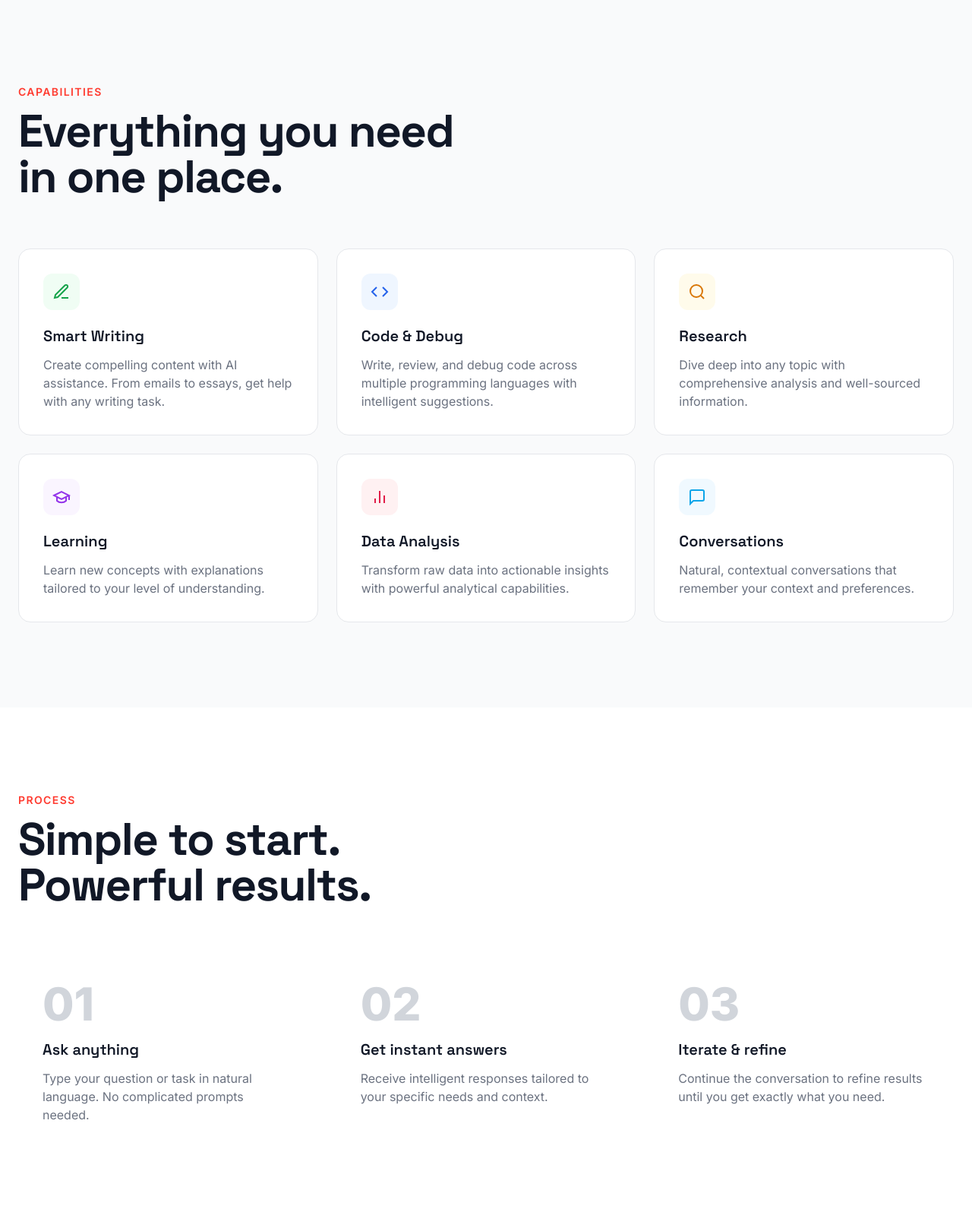
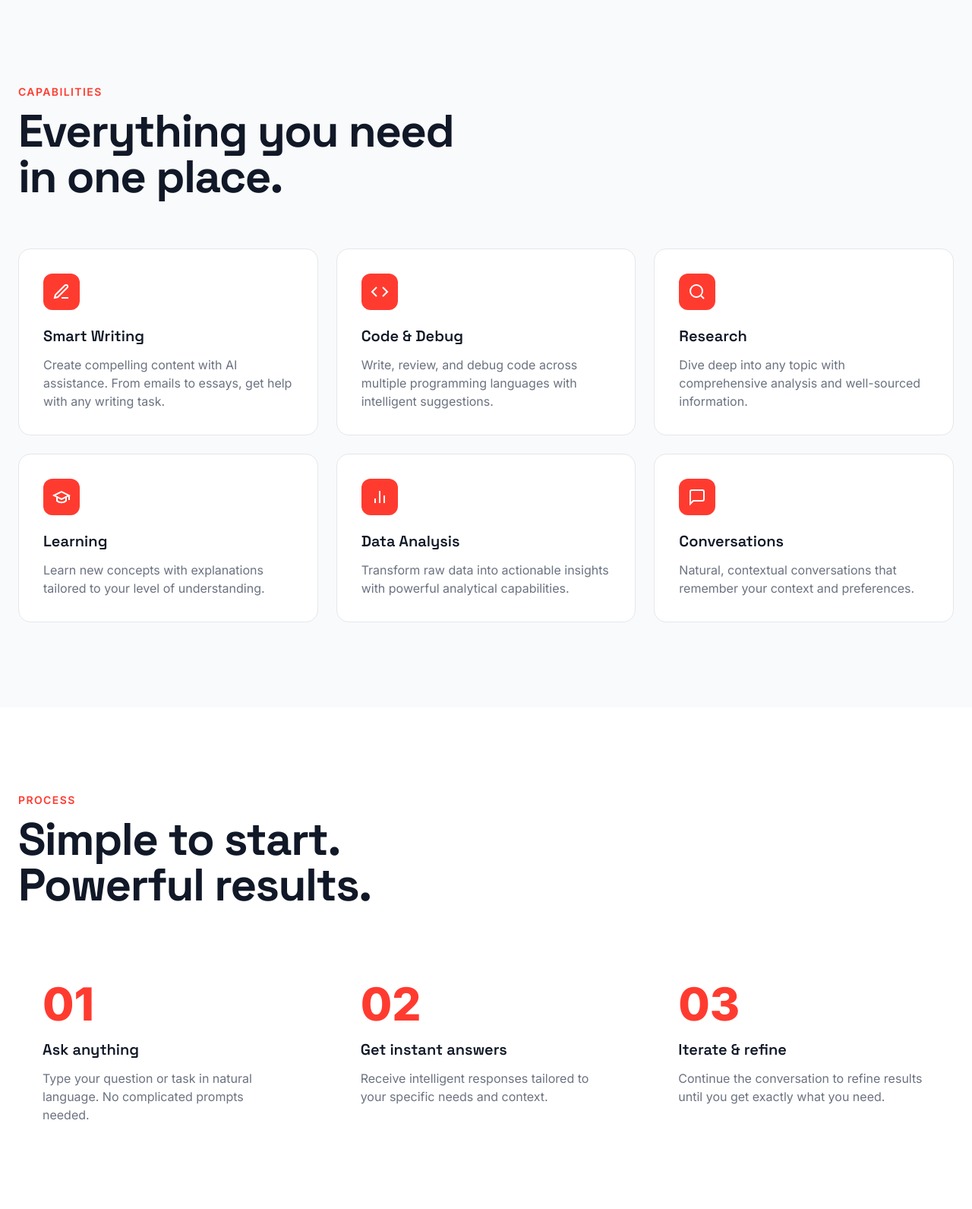
Before and after one commit to uxlabspk/Elara, a PHP site: page / in a window 1280 px wide. Shown: the part 801-2392 px from the top of the page at 76% size. Run offline with PHP 8.4, Linux system fonts and the light colour scheme; some libraries are stand-ins or nearby versions.

Commit message:
feat: update feature card styles to use swiss-red for improved visual consistency

```diff
--- a/index.php
+++ b/index.php
@@ -175,8 +175,8 @@ if ($uri === '/' || $uri === '' || $uri === '/index.php') {
             <div class="grid grid-cols-1 md:grid-cols-2 lg:grid-cols-3 gap-6">
                 <!-- Feature Cards -->
                 <div class="bg-white dark:bg-gray-800 border border-gray-200 dark:border-gray-700 rounded-2xl p-8 hover:border-gray-400 dark:hover:border-gray-500 hover:-translate-y-1 transition-all duration-300 opacity-0 translate-y-8 transition-all duration-700" data-animate>
-                    <div class="w-12 h-12 rounded-xl bg-green-50 flex items-center justify-center mb-5">
-                        <svg width="24" height="24" fill="none" stroke="#16A34A" stroke-width="2" viewBox="0 0 24 24">
+                    <div class="w-12 h-12 rounded-xl bg-swiss-red flex items-center justify-center mb-5">
+                        <svg width="24" height="24" fill="none" stroke="#ffffff" stroke-width="2" viewBox="0 0 24 24">
                             <path d="M12 20h9M16.5 3.5a2.121 2.121 0 0 1 3 3L7 19l-4 1 1-4 12.5-12.5z"/>
                         </svg>
                     </div>
@@ -185,8 +185,8 @@ if ($uri === '/' || $uri === '' || $uri === '/index.php') {
                 </div>
 
                 <div class="bg-white dark:bg-gray-800 border border-gray-200 dark:border-gray-700 rounded-2xl p-8 hover:border-gray-400 dark:hover:border-gray-500 hover:-translate-y-1 transition-all duration-300 opacity-0 translate-y-8 transition-all duration-700" data-animate>
-                    <div class="w-12 h-12 rounded-xl bg-blue-50 flex items-center justify-center mb-5">
-                        <svg width="24" height="24" fill="none" stroke="#2563EB" stroke-width="2" viewBox="0 0 24 24">
+                    <div class="w-12 h-12 rounded-xl bg-swiss-red flex items-center justify-center mb-5">
+                        <svg width="24" height="24" fill="none" stroke="#ffffff" stroke-width="2" viewBox="0 0 24 24">
                             <polyline points="16 18 22 12 16 6"/>
                             <polyline points="8 6 2 12 8 18"/>
                         </svg>
@@ -196,8 +196,8 @@ if ($uri === '/' || $uri === '' || $uri === '/index.php') {
                 </div>
 
                 <div class="bg-white dark:bg-gray-800 border border-gray-200 dark:border-gray-700 rounded-2xl p-8 hover:border-gray-400 dark:hover:border-gray-500 hover:-translate-y-1 transition-all duration-300 opacity-0 translate-y-8 transition-all duration-700" data-animate>
-                    <div class="w-12 h-12 rounded-xl bg-amber-50 flex items-center justify-center mb-5">
-                        <svg width="24" height="24" fill="none" stroke="#D97706" stroke-width="2" viewBox="0 0 24 24">
+                    <div class="w-12 h-12 rounded-xl bg-swiss-red flex items-center justify-center mb-5">
+                        <svg width="24" height="24" fill="none" stroke="#ffffff" stroke-width="2" viewBox="0 0 24 24">
                             <circle cx="11" cy="11" r="8"/>
                             <path d="m21 21-4.35-4.35"/>
                         </svg>
@@ -207,8 +207,8 @@ if ($uri === '/' || $uri === '' || $uri === '/index.php') {
                 </div>
 
                 <div class="bg-white dark:bg-gray-800 border border-gray-200 dark:border-gray-700 rounded-2xl p-8 hover:border-gray-400 dark:hover:border-gray-500 hover:-translate-y-1 transition-all duration-300 opacity-0 translate-y-8 transition-all duration-700" data-animate>
-                    <div class="w-12 h-12 rounded-xl bg-purple-50 flex items-center justify-center mb-5">
-                        <svg width="24" height="24" fill="none" stroke="#9333EA" stroke-width="2" viewBox="0 0 24 24">
+                    <div class="w-12 h-12 rounded-xl bg-swiss-red flex items-center justify-center mb-5">
+                        <svg width="24" height="24" fill="none" stroke="#ffffff" stroke-width="2" viewBox="0 0 24 24">
                             <path d="M22 10v6M2 10l10-5 10 5-10 5z"/>
                             <path d="M6 12v5c3 3 9 3 12 0v-5"/>
                         </svg>
@@ -218,8 +218,8 @@ if ($uri === '/' || $uri === '' || $uri === '/index.php') {
                 </div>
 
                 <div class="bg-white dark:bg-gray-800 border border-gray-200 dark:border-gray-700 rounded-2xl p-8 hover:border-gray-400 dark:hover:border-gray-500 hover:-translate-y-1 transition-all duration-300 opacity-0 translate-y-8 transition-all duration-700" data-animate>
-                    <div class="w-12 h-12 rounded-xl bg-rose-50 flex items-center justify-center mb-5">
-                        <svg width="24" height="24" fill="none" stroke="#E11D48" stroke-width="2" viewBox="0 0 24 24">
+                    <div class="w-12 h-12 rounded-xl bg-swiss-red flex items-center justify-center mb-5">
+                        <svg width="24" height="24" fill="none" stroke="#ffffff" stroke-width="2" viewBox="0 0 24 24">
                             <line x1="18" y1="20" x2="18" y2="10"/>
                             <line x1="12" y1="20" x2="12" y2="4"/>
                             <line x1="6" y1="20" x2="6" y2="14"/>
@@ -230,8 +230,8 @@ if ($uri === '/' || $uri === '' || $uri === '/index.php') {
                 </div>
 
                 <div class="bg-white dark:bg-gray-800 border border-gray-200 dark:border-gray-700 rounded-2xl p-8 hover:border-gray-400 dark:hover:border-gray-500 hover:-translate-y-1 transition-all duration-300 opacity-0 translate-y-8 transition-all duration-700" data-animate>
-                    <div class="w-12 h-12 rounded-xl bg-sky-50 flex items-center justify-center mb-5">
-                        <svg width="24" height="24" fill="none" stroke="#0EA5E9" stroke-width="2" viewBox="0 0 24 24">
+                    <div class="w-12 h-12 rounded-xl bg-swiss-red flex items-center justify-center mb-5">
+                        <svg width="24" height="24" fill="none" stroke="#ffffff" stroke-width="2" viewBox="0 0 24 24">
                             <path d="M21 15a2 2 0 0 1-2 2H7l-4 4V5a2 2 0 0 1 2-2h14a2 2 0 0 1 2 2z"/>
                         </svg>
                     </div>
@@ -258,19 +258,19 @@ if ($uri === '/' || $uri === '' || $uri === '/index.php') {
 
         <div class="grid grid-cols-1 md:grid-cols-3 gap-6">
             <div class="p-8 opacity-0 translate-y-8 transition-all duration-700" data-animate>
-                <span class="text-6xl font-extrabold text-gray-300 dark:text-gray-700 block mb-4">01</span>
+                <span class="text-6xl font-extrabold text-swiss-red block mb-4">01</span>
                 <h3 class="text-xl font-semibold mb-3">Ask anything</h3>
                 <p class="text-gray-500 dark:text-gray-400">Type your question or task in natural language. No complicated prompts needed.</p>
             </div>
 
             <div class="p-8 opacity-0 translate-y-8 transition-all duration-700" data-animate>
-                <span class="text-6xl font-extrabold text-gray-300 dark:text-gray-700 block mb-4">02</span>
+                <span class="text-6xl font-extrabold text-swiss-red block mb-4">02</span>
                 <h3 class="text-xl font-semibold mb-3">Get instant answers</h3>
                 <p class="text-gray-500 dark:text-gray-400">Receive intelligent responses tailored to your specific needs and context.</p>
             </div>
 
             <div class="p-8 opacity-0 translate-y-8 transition-all duration-700" data-animate>
-                <span class="text-6xl font-extrabold text-gray-300 dark:text-gray-700 block mb-4">03</span>
+                <span class="text-6xl font-extrabold text-swiss-red block mb-4">03</span>
                 <h3 class="text-xl font-semibold mb-3">Iterate & refine</h3>
                 <p class="text-gray-500 dark:text-gray-400">Continue the conversation to refine results until you get exactly what you need.</p>
             </div>
@@ -430,7 +430,7 @@ if ($uri === '/' || $uri === '' || $uri === '/index.php') {
             </div>
 
             <div class="grid grid-cols-12 gap-6">
-                <div class="col-span-12 lg:col-span-8 opacity-0 translate-y-8 transition-all duration-700" data-animate>
+                <div class="col-span-12  opacity-0 translate-y-8 transition-all duration-700" data-animate>
                     <div class="border-b border-gray-200 dark:border-gray-700">
                         <button class="w-full py-6 flex justify-between items-center text-left text-lg font-medium" onclick="toggleAccordion(this)">
                             <span>What is Elara AI?</span>
```
